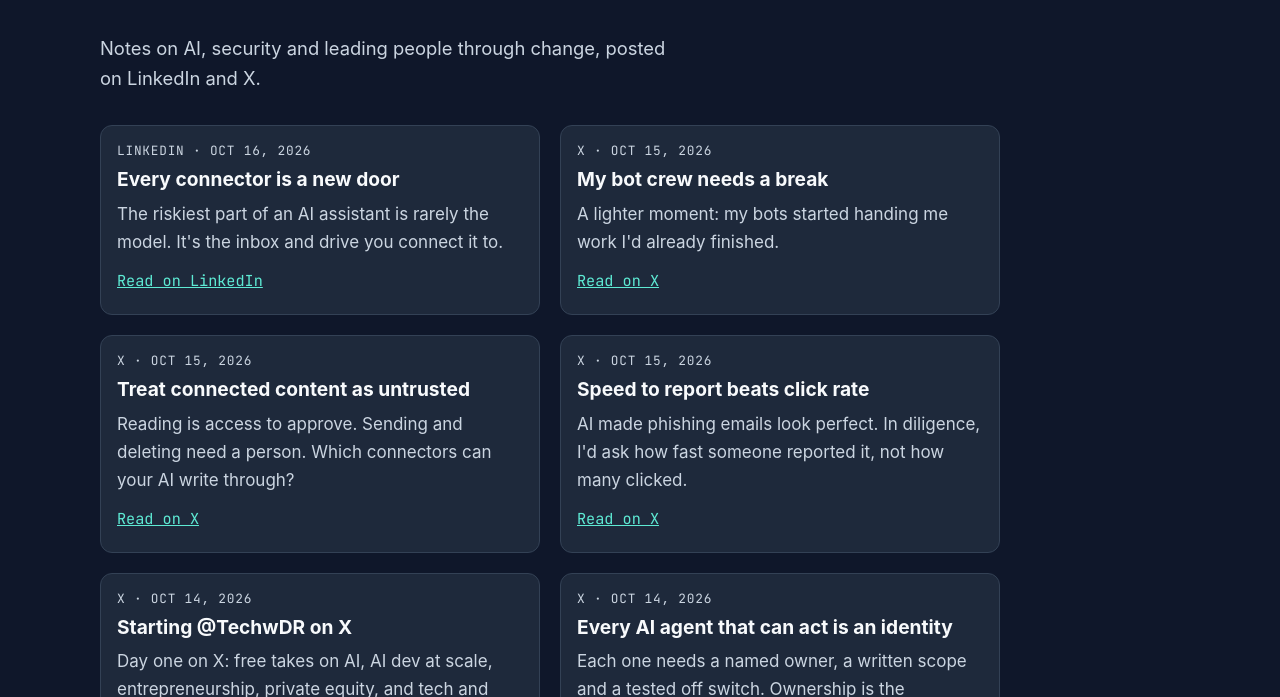
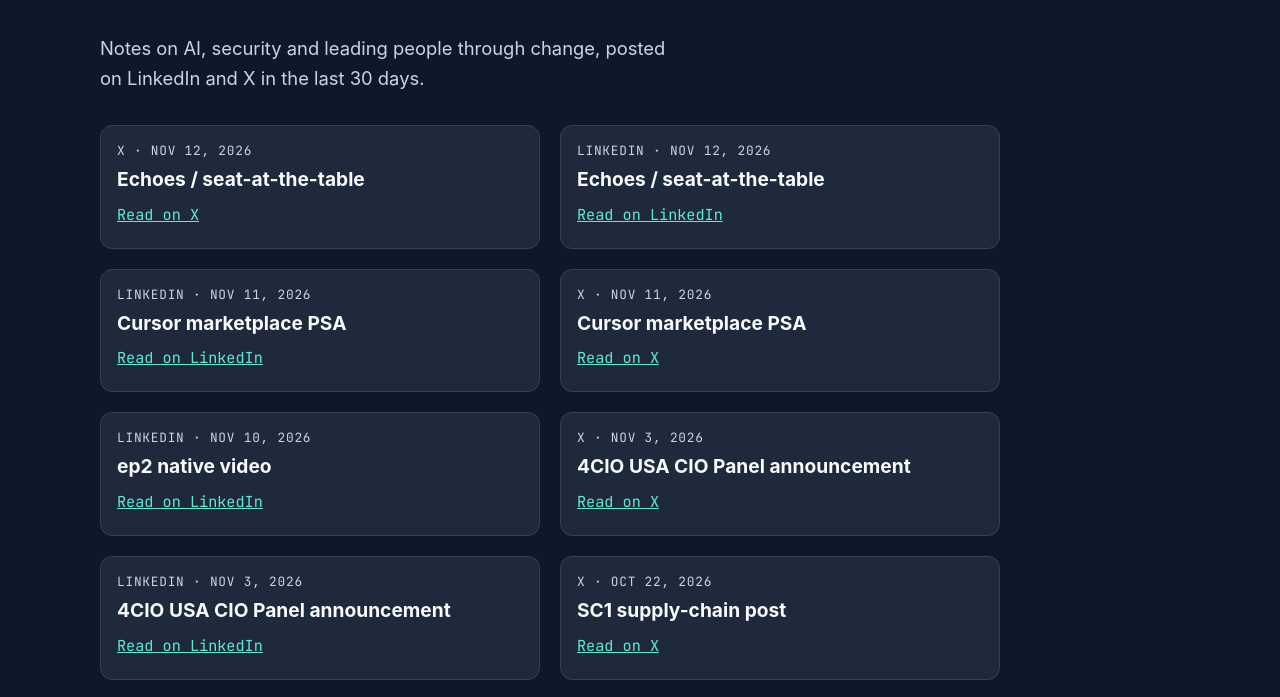
Before and after one commit to TechwDR/techwdr-site, an Astro site: page /posts in a window 1280 px wide. Shown: the part 247-944 px from the top of the page. Built offline with nearby package versions, Linux system fonts and the light colour scheme; Astro itself is replaced by a stand-in of ours; a web font is replaced by a local one.

Commit message:
Show last 30 days of posts and latest four on home
Replace the /posts list with live LinkedIn and X items from the
posted log, show only the last 30 days, and put the latest four
posts in one row on the home writing section.

```diff
--- a/src/data/published-posts.ts
+++ b/src/data/published-posts.ts
@@ -1,62 +1,142 @@
 import type { FeedPost } from '../types';
 
-// Table rows from the 2026-10-21 Proof-passed /posts copy, newest first.
-// Titles, dates, platforms, URLs and blurbs are unchanged.
+// Live LinkedIn and X posts with a public URL, taken from posted-log.md.
+// Titles and excerpts are the logged wording, trimmed. Newest first;
+// same-day items are ordered by the logged time, later posts first.
 export const publishedPosts: FeedPost[] = [
   {
-    title: 'Every connector is a new door',
+    title: 'Echoes / seat-at-the-table',
+    date: '2026-11-12',
+    platform: 'X',
+    href: 'https://x.com/TechwDR/status/2120960576864088182',
+  },
+  {
+    title: 'Echoes / seat-at-the-table',
+    date: '2026-11-12',
+    platform: 'LinkedIn',
+    href: 'https://www.linkedin.com/feed/update/urn:li:share:7526724751981981697',
+  },
+  {
+    title: 'Cursor marketplace PSA',
+    date: '2026-11-11',
+    platform: 'LinkedIn',
+    href: 'https://www.linkedin.com/feed/update/urn:li:share:7526295936659099648',
+  },
+  {
+    title: 'Cursor marketplace PSA',
+    date: '2026-11-11',
+    platform: 'X',
+    href: 'https://x.com/2109984593315053569/status/2120527219160191244',
+  },
+  {
+    title: 'ep2 native video',
+    date: '2026-11-10',
+    platform: 'LinkedIn',
+    href: 'https://www.linkedin.com/feed/update/urn:li:ugcPost:7525932146671386624',
+  },
+  {
+    title: '4CIO USA CIO Panel announcement',
+    date: '2026-11-03',
+    platform: 'X',
+    href: 'https://x.com/2109984593315053569/status/2117630913219645586',
+  },
+  {
+    title: '4CIO USA CIO Panel announcement',
+    date: '2026-11-03',
+    platform: 'LinkedIn',
+    href: 'https://www.linkedin.com/feed/update/urn:li:share:7523392058229940225',
+  },
+  {
+    title: 'SC1 supply-chain post',
+    date: '2026-10-22',
+    platform: 'X',
+    href: 'https://x.com/TechwDR/status/2113364017636868294',
+  },
+  {
+    title: 'ep1 native video',
+    date: '2026-10-21',
+    platform: 'X',
+    href: 'https://x.com/TechwDR/status/2112995544943763812',
+  },
+  {
+    title: 'connector injection',
     date: '2026-10-16',
     platform: 'LinkedIn',
     href: 'https://www.linkedin.com/feed/update/urn:li:activity:7516899653494185984/',
-    blurb: "The riskiest part of an AI assistant is rarely the model. It's the inbox and drive you connect it to.",
   },
   {
-    title: 'My bot crew needs a break',
+    title: 'bot-crew “already done” post',
     date: '2026-10-15',
     platform: 'X',
     href: 'https://x.com/TechwDR/status/2110867886369648694',
-    blurb: "A lighter moment: my bots started handing me work I'd already finished.",
   },
   {
-    title: 'Treat connected content as untrusted',
+    title: 'connector injection',
     date: '2026-10-15',
     platform: 'X',
     href: 'https://x.com/TechwDR/status/2110865997255122958',
-    blurb: 'Reading is access to approve. Sending and deleting need a person. Which connectors can your AI write through?',
   },
   {
-    title: 'Speed to report beats click rate',
+    title: 'phishing speed-to-report',
     date: '2026-10-15',
     platform: 'X',
     href: 'https://x.com/TechwDR/status/2110721527406530759',
-    blurb: "AI made phishing emails look perfect. In diligence, I'd ask how fast someone reported it, not how many clicked.",
   },
   {
-    title: 'Starting @TechwDR on X',
+    title: 'intro post',
     date: '2026-10-14',
     platform: 'X',
     href: 'https://x.com/TechwDR/status/2110607190880932207',
-    blurb: 'Day one on X: free takes on AI, AI dev at scale, entrepreneurship, private equity, and tech and people leadership.',
   },
   {
-    title: 'Every AI agent that can act is an identity',
+    title: 'agent identity: owner, scope, off switch',
     date: '2026-10-14',
     platform: 'X',
     href: 'https://x.com/TechwDR/status/2110383401647620200',
-    blurb: 'Each one needs a named owner, a written scope and a tested off switch. Ownership is the cheapest. Start there.',
   },
   {
-    title: 'Agents are identities (carousel)',
+    title: 'agent identities (carousel)',
     date: '2026-10-14',
     platform: 'LinkedIn',
     href: 'https://www.linkedin.com/feed/update/urn:li:activity:7516144035762204674/',
-    blurb: 'Give every acting agent what a person with that access gets: an owner, a scope and an off switch someone tested.',
   },
   {
-    title: 'Brief first, then prompt',
+    title: 'Arizona IT leaders event thanks',
+    date: '2026-10-08',
+    platform: 'LinkedIn',
+    href: 'https://www.linkedin.com/feed/update/urn:li:activity:7513971721931087872/',
+  },
+  {
+    title: "I'll admit it, for a long stretch I used AI the lazy way.",
     date: '2026-09-29',
     platform: 'LinkedIn',
     href: 'https://www.linkedin.com/feed/update/urn:li:activity:7510704442900602880/',
-    blurb: 'I used AI the lazy way for a long time. A three-line brief (goal, constraints, done-when) fixed most of it.',
   },
 ];
+
+function calendarDateInArizona(now: Date): string {
+  return new Intl.DateTimeFormat('en-CA', {
+    timeZone: 'America/Phoenix',
+    year: 'numeric',
+    month: '2-digit',
+    day: '2-digit',
+  }).format(now);
+}
+
+function addCalendarDays(isoDate: string, days: number): string {
+  const [year, month, day] = isoDate.split('-').map(Number);
+  const utc = new Date(Date.UTC(year, month - 1, day));
+  utc.setUTCDate(utc.getUTCDate() + days);
+  return utc.toISOString().slice(0, 10);
+}
+
+// The 30-day window is computed at build time because the site is static.
+export function postsInLastDays(days: number, now = new Date()): FeedPost[] {
+  const today = calendarDateInArizona(now);
+  const cutoff = addCalendarDays(today, -days);
+  return publishedPosts.filter((post) => post.date >= cutoff);
+}
+
+export function latestPosts(count: number): FeedPost[] {
+  return publishedPosts.slice(0, count);
+}
--- a/src/pages/posts.astro
+++ b/src/pages/posts.astro
@@ -1,9 +1,11 @@
 ---
 import BaseLayout from '../layouts/BaseLayout.astro';
 import ExtLink from '../components/ExtLink.astro';
-import { publishedPosts } from '../data/published-posts';
+import { postsInLastDays } from '../data/published-posts';
 import { absoluteUrl } from '../utils/url';
 
+// The 30-day window is computed at build time because the site is static.
+const recentPosts = postsInLastDays(30);
 const page = absoluteUrl('/posts/', Astro.site);
 const description = 'Posts from @TechwDR: writing by tech leader David Rice on AI governance, security and leading people through change.';
 const schema = [
@@ -29,20 +31,24 @@ const schema = [
     <div class="wrap">
       <p class="kicker">From @TechwDR</p>
       <h1 id="posts-title">Posts</h1>
-      <p class="lead">Notes on AI, security and leading people through change, posted on LinkedIn and X.</p>
+      <p class="lead">Notes on AI, security and leading people through change, posted on LinkedIn and X in the last 30 days.</p>
+      {recentPosts.length === 0 ? (
+        <p>No recent posts in the last 30 days.</p>
+      ) : (
         <ul class="cards cards--2">
-        {publishedPosts.map((p) => {
+          {recentPosts.map((p) => {
             const when = new Date(`${p.date}T12:00:00Z`).toLocaleDateString('en-US', { month: 'short', day: 'numeric', year: 'numeric', timeZone: 'UTC' });
             return (
               <li class="card">
                 <p class="card__meta">{p.platform} · <time datetime={p.date}>{when}</time></p>
                 <h2>{p.title}</h2>
-              <p>{p.blurb}</p>
+                {p.blurb && <p>{p.blurb}</p>}
                 <ExtLink href={p.href} label={`Read on ${p.platform}: ${p.title}`} class="lnk">Read on {p.platform}</ExtLink>
               </li>
             );
           })}
         </ul>
+      )}
     </div>
   </section>
 </BaseLayout>
--- a/src/pages/sitemap.xml.ts
+++ b/src/pages/sitemap.xml.ts
@@ -2,7 +2,7 @@ import type { APIRoute } from 'astro';
 
 // Update lastmod when page content changes.
 const pages = [
-  { path: '/', lastmod: '2026-10-16' },
+  { path: '/', lastmod: '2026-11-17' },
   { path: '/posts/', lastmod: '2026-11-17' },
   { path: '/videos/', lastmod: '2026-10-15' },
   { path: '/privacy/', lastmod: '2026-10-15' },
--- a/src/styles/site.css
+++ b/src/styles/site.css
@@ -64,8 +64,11 @@ main:focus { outline: none; }
 .card p { color: var(--sec); margin: 0; }
 .cards--2 { grid-template-columns: 1fr; max-width: 900px; }
 @media (min-width: 700px) { .cards--2 { grid-template-columns: repeat(2, 1fr); } }
+.cards--4 { grid-template-columns: 1fr; }
+@media (min-width: 700px) { .cards--4 { grid-template-columns: repeat(2, 1fr); } }
+@media (min-width: 900px) { .cards--4 { grid-template-columns: repeat(4, minmax(0, 1fr)); gap: 1rem; } }
 .card .card__meta { font: 500 .8rem/1.4 var(--mono); text-transform: uppercase; letter-spacing: .06em; margin-bottom: .5rem; }
-.cards--2 .card p + .lnk { margin-top: .75rem; }
+.cards--2 .card p + .lnk, .cards--4 .card p + .lnk, .cards--4 .card h3 + .lnk { margin-top: .75rem; }
 .ai-img { position: relative; margin: 0; }
 .ai-badge { position: absolute; left: 12px; bottom: 12px; display: inline-flex; align-items: center; min-height: 24px; min-width: 24px;
   font: 500 11px/1 var(--mono); text-transform: uppercase; letter-spacing: .06em; color: #F8FAFC; text-decoration: none;
--- a/src/types.ts
+++ b/src/types.ts
@@ -42,5 +42,6 @@ export interface FeedPost {
   date: string;
   platform: 'LinkedIn' | 'X';
   href: string;
-  blurb: string;
+  /** Optional excerpt from the posted log. Omitted when the log has only a title. */
+  blurb?: string;
 }
```
Also changed, not shown: src/pages/index.astro (+5 -6 lines), CHANGELOG.md. Lines whose indentation alone changed are shown as unchanged.
